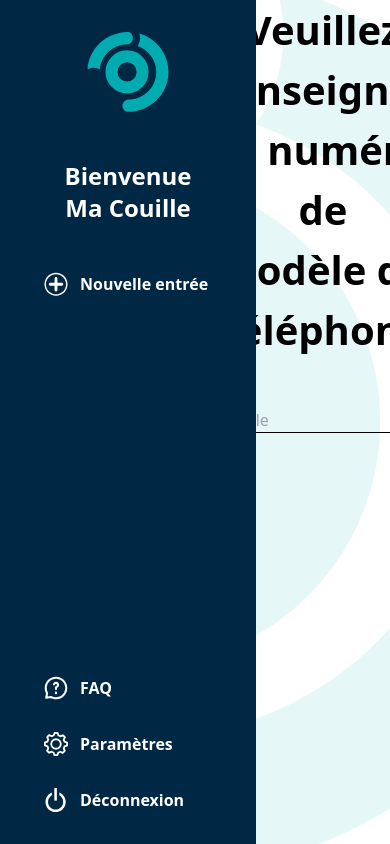
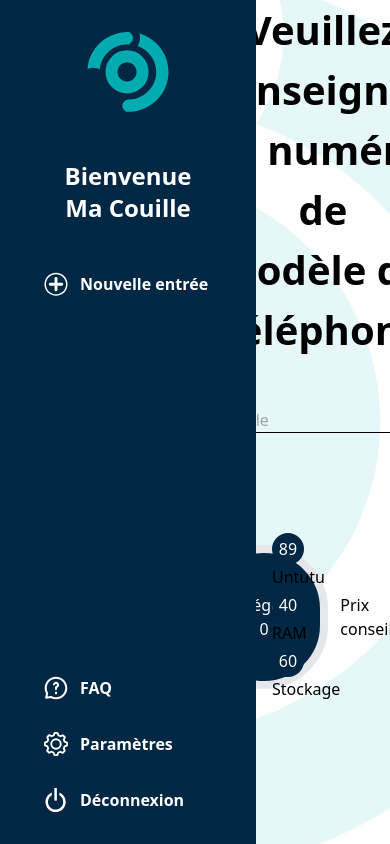
Before and after one commit to samuelfaberdev/WCS-Hackathon2-Team-Zagreb, a React (Vite) app in the folder frontend/: page /app/modele in a window 390 px wide. Built offline with nearby package versions, Linux system fonts and the light colour scheme; the HTML template or start-up script is replaced by a standard one.

Commit message:
work in progress for mobile score

```diff
--- /dev/null
+++ b/frontend/src/components/MobileScore.jsx
@@ -0,0 +1,63 @@
+import { useEffect, useState } from "react";
+
+export default function MobileScore({ category }) {
+  const prix = 0;
+
+  const [scoreColor, setScoreColor] = useState("red");
+
+  useEffect(() => {
+      console.log(scoreColor);
+      console.log(category)
+      switch (category) {
+        case "1":
+          setScoreColor("blue");
+          break;
+        case "2":
+          setScoreColor("green");
+          break;
+        case "3":
+          setScoreColor("yellow");
+          break;
+        case "4":
+          setScoreColor("orange");
+          break;
+        case "5":
+          setScoreColor("#000000");
+          break;
+        default:
+          setScoreColor("");
+      }
+  }, [category]);
+
+  return (
+    <div className="flex justify-between items-center">
+      <span className="flex items-center text-white justify-center bg-[#002743] w-4 h-4 rounded-full ">
+        <div
+          className={`bg-[#002743] text-white p-10 rounded-full w-32 flex items-center justify-center flex-col border-solid border-[${scoreColor}] border-8 `}
+        >
+          <p className="flex items-center justify-center rounded-full">
+            Catégorie
+          </p>
+          <p className="">{category}</p>
+        </div>
+      </span>
+      <div>
+        <p className="flex items-center text-white justify-center bg-[#002743] rounded-full w-8 h-8">
+          89
+        </p>
+        <p className="">Untutu</p>
+        <p className="flex items-center text-white justify-center bg-[#002743] rounded-full w-8 h-8">
+          40
+        </p>
+        <p className="">RAM</p>
+        <p className="flex items-center text-white justify-center bg-[#002743] rounded-full w-8 h-8">
+          60
+        </p>
+        <p className="">Stockage</p>
+      </div>
+
+      <h1>Prix conseillé</h1>
+      <h2>{prix} €</h2>
+    </div>
+  );
+}
--- a/frontend/src/components/Model.jsx
+++ b/frontend/src/components/Model.jsx
@@ -1,16 +1,21 @@
 import { useState } from "react";
 import "../App.css";
 
+//ajout test
+import MobileScore from '../components/MobileScore'
 export default function Model() {
   const [modele, setModele] = useState("");
-
+  const [category, setCategory] = useState(0)
   const handleSubmit = (e) => {
     e.preventDefault();
     modele != ""
       ? alert(`le modèle est ${modele}`)
       : alert("please enter a valid model");
+
+    setCategory(modele)
   };
   return (
+    <>
     <div className="flex flex-col items-center gap-12">
       <h1 className="text-center font-bold text-[40px]">
         Veuillez renseigner le numéro de <br /> modèle du téléphone
@@ -38,5 +43,7 @@ export default function Model() {
         </button>
       </div>
     </div>
+    <MobileScore category={category}/>
+    </>
   );
 }
```
